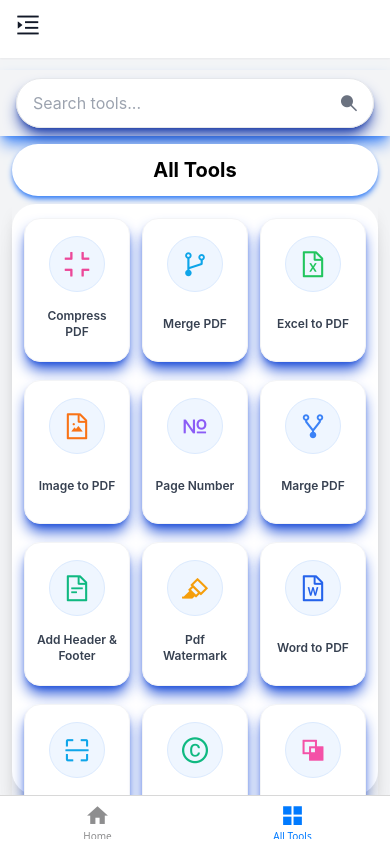
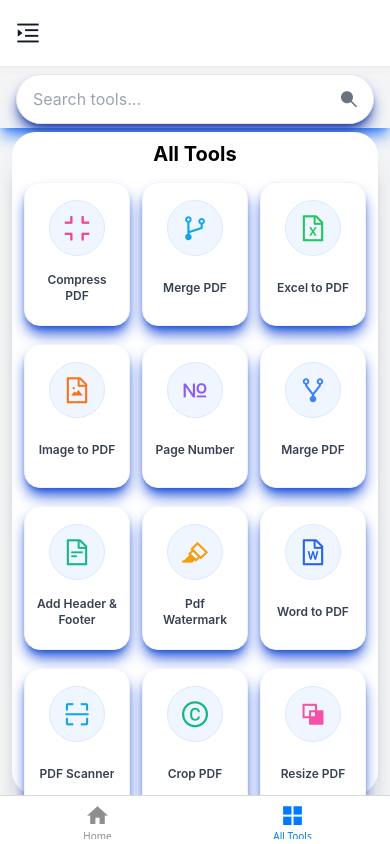
Before and after one commit to mahadi38/smart-hub-react-native, a React Native app: screen /AllTools in a window 390 px wide. Built offline with nearby package versions, Linux system fonts and the light colour scheme.

Commit message:
flatlist headding fixed

```diff
--- a/src/AllTools.tsx
+++ b/src/AllTools.tsx
@@ -22,15 +22,22 @@ const AllTools = ({ navigation }: any) => {
       icon={item.icon}
       color={item.color}
       onPress={() =>
-        navigation?.navigate?.(item.route, { toolTitle: item.title ,toolIcon: item.icon, toolColor: item.color})
+        navigation?.navigate?.(item.route, {
+          toolTitle: item.title,
+          toolIcon: item.icon,
+          toolColor: item.color,
+        })
       }
     />
   );
 
   return (
-    <SafeAreaView className="flex-1 bg-gray-100">
-      <View className="px-4 py-2 mt-3 shadow-lg shadow-blue-500">
-        <View className="relative shadow-lg shadow-blue-800 rounded-full">
+    <SafeAreaView
+      edges={["left", "right", "bottom"]}
+      className="flex-1 bg-gray-100"
+    >
+      <View className="px-4 shadow-lg shadow-blue-500">
+        <View className="relative mb-1 shadow-lg shadow-blue-800 rounded-full">
           <TextInput
             placeholder="Search tools..."
             className="bg-white rounded-full text-gray-600 px-4 py-3 pr-12 text-base shadow-sm border border-gray-200"
@@ -42,11 +49,10 @@ const AllTools = ({ navigation }: any) => {
         </View>
       </View>
 
-      <View className="shadow-md bg-white py-3 mx-3 mt-2 mb-2 shadow-blue-500 rounded-full">
-        <Text className="text-xl font-bold px-4 mx-auto">All Tools</Text>
-      </View>
-
-      <View className="mx-3 flex-1 rounded-3xl bg-white shadow-xl">
+      <View className="mx-3 flex-1 rounded-3xl bg-white shadow-xl mt-1">
+        <View className="pt-2">
+          <Text className="text-xl font-bold px-4 mx-auto">All Tools</Text>
+        </View>
         <FlatList
           data={allToolsData}
           renderItem={renderTools}
--- a/src/Home.tsx
+++ b/src/Home.tsx
@@ -41,7 +41,10 @@ const Home = ({ navigation }: any) => {
     />
   );
   return (
-    <SafeAreaView className="flex-1 bg-gray-100">
+    <SafeAreaView
+      edges={["left", "right", "bottom"]}
+      className="flex-1 bg-gray-100"
+    >
       <AuthModal
         visible={authModalVisible}
         onClose={() => setAuthModalVisible(false)}
@@ -58,7 +61,7 @@ const Home = ({ navigation }: any) => {
             <AntDesign name="search" size={18} color="#6B7280" />
           </View>
         </View>
-        //make a profile image circle with expo vector icons
+
         <TouchableOpacity
           onPress={() => setAuthModalVisible(true)}
           className="h-10 w-10 items-center justify-center mr-2 rounded-full bg-blue-500"
@@ -67,13 +70,16 @@ const Home = ({ navigation }: any) => {
         </TouchableOpacity>
       </View>
 
-      <View className="shadow-md bg-white py-3 mx-3 my-2 shadow-blue-700 rounded-full">
+
+
+      <View className="mx-3 mt-2 flex-1 rounded-3xl bg-white shadow-xl">
+
+        <View className="pt-2">
         <Text className="text-xl font-bold px-4 mx-auto text-slate-500">
           Popular Tools
         </Text>
       </View>
 
-      <View className="mx-3 my-3 flex-1 rounded-3xl bg-white shadow-xl">
         <FlatList
           data={populerData}
           renderItem={renderTools}
--- a/src/components/AppHeader.tsx
+++ b/src/components/AppHeader.tsx
@@ -10,8 +10,8 @@ const AppHeader = () => {
 
   return (
     <View
-      className="flex-row items-center justify-between bg-white shadow-sm px-4 pb-5"
-      style={{ paddingTop: insets.top + 12 }}
+      className="flex-row items-center justify-between bg-white shadow-sm px-4 pb-5 pt-5 mb-2 round-lg"
+      style={{ paddingTop: insets.top + 10 }}
     >
       <TouchableOpacity onPress={() => navigation.toggleDrawer?.()}>
         <AntDesign name="menu-unfold" size={24} color="#111827" />
```
